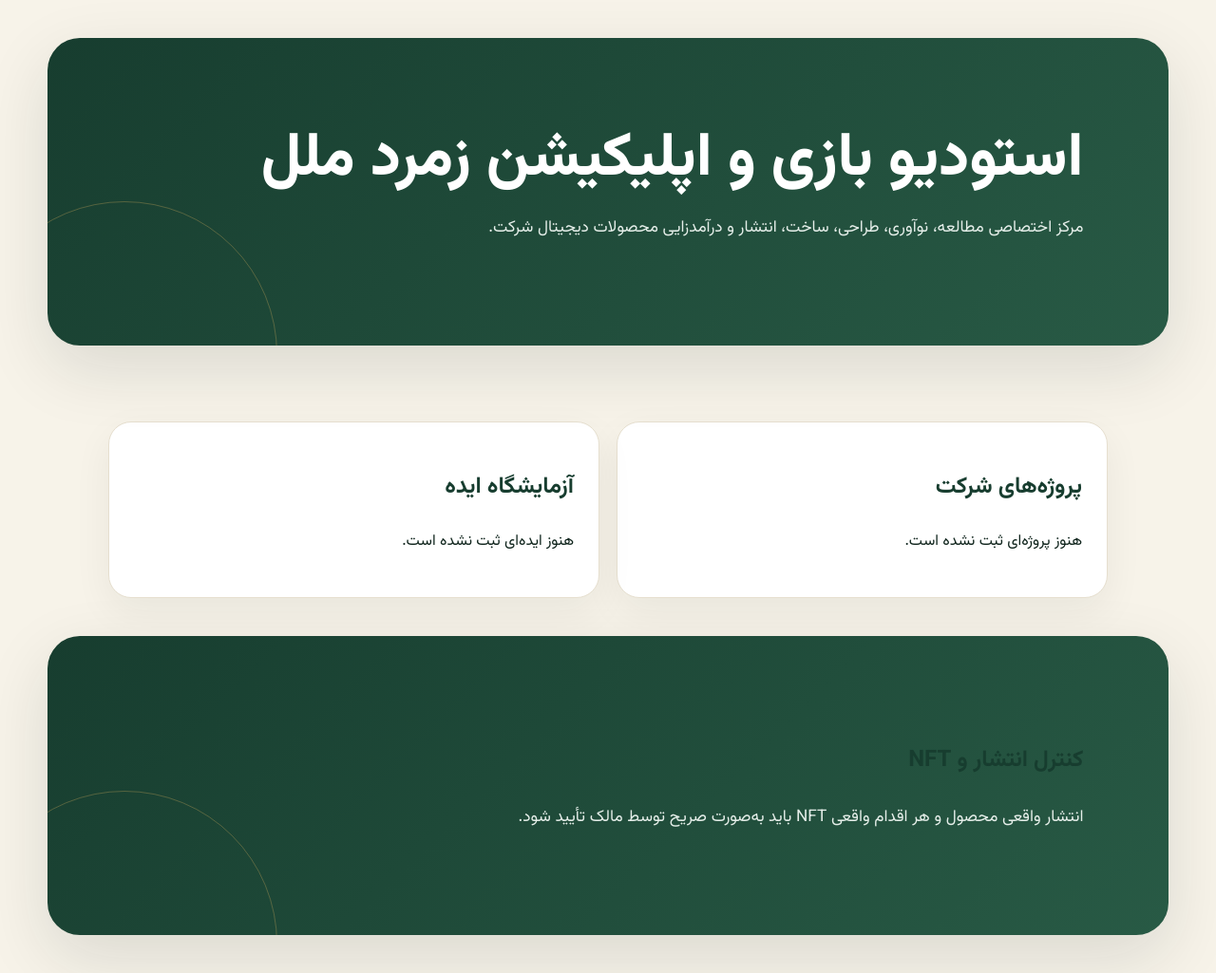
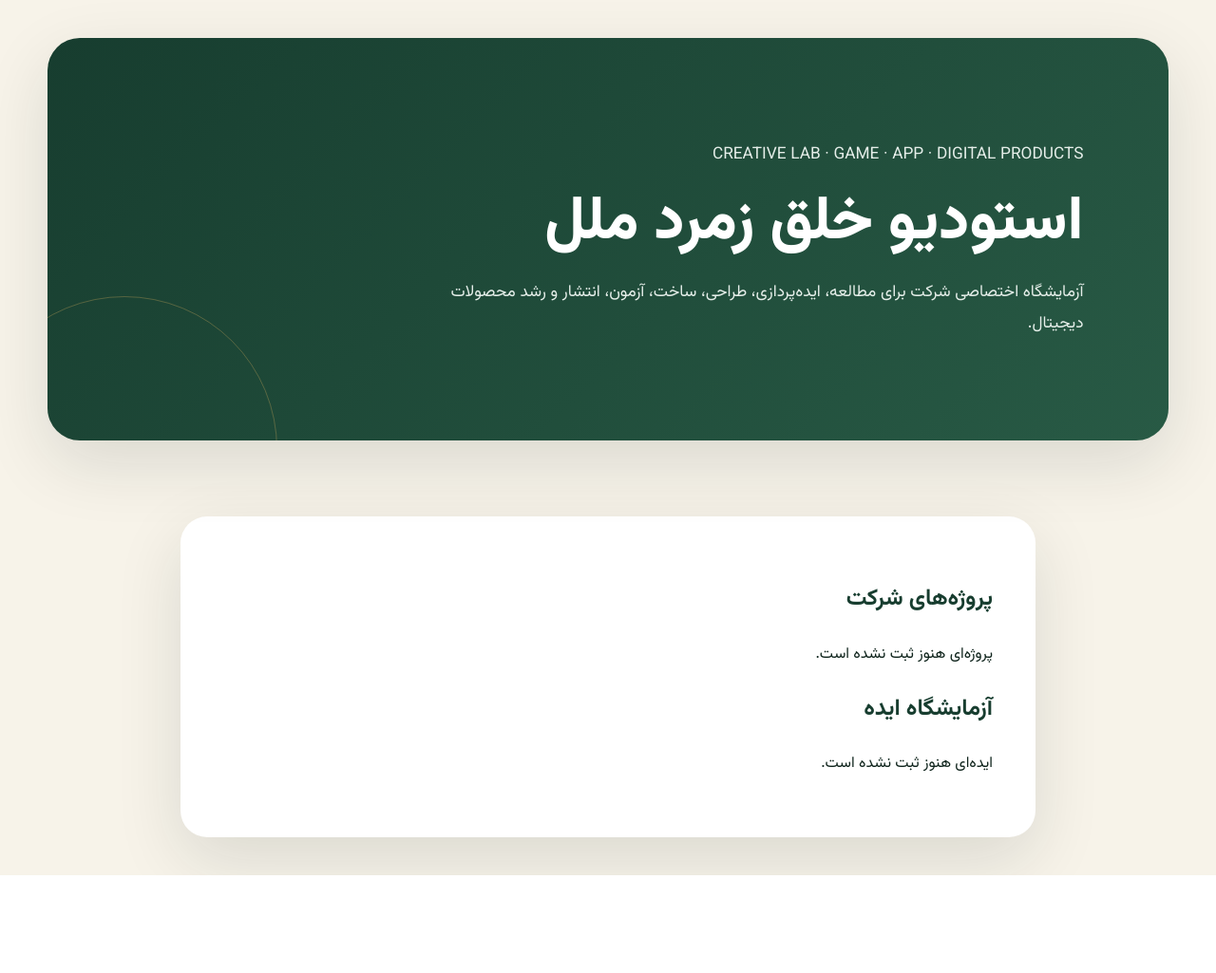
Before and after one commit to mojtabarozegar11-ship-it/zomorodmelal-codex, a Django app: template django_project/templates/studio/home.html in a window 1280 px wide. Shown: the part 71-1096 px from the top of the page at 95% size. After the commit the page ends 993 px from the top, so only its background shows below. Run offline with Django 4.2, Linux system fonts and the light colour scheme; the template is opened without the code that fills it, so the values that code supplies are empty.

Commit message:
Create premium page-specific visual system

```diff
--- a/django_project/templates/studio/home.html
+++ b/django_project/templates/studio/home.html
@@ -1,16 +1 @@
-{% extends "base.html" %}
-{% block title %}استودیو بازی و اپلیکیشن | زمرد ملل{% endblock %}
-{% block content %}
-<section class="hero">
-  <h1>استودیو بازی و اپلیکیشن زمرد ملل</h1>
-  <p>مرکز اختصاصی مطالعه، نوآوری، طراحی، ساخت، انتشار و درآمدزایی محصولات دیجیتال شرکت.</p>
-</section>
-<section class="cards">
-  {% for title, text in stages %}<article><h2>{{ title }}</h2><p>{{ text }}</p></article>{% endfor %}
-</section>
-<section class="cards">
-  <article><h2>پروژه‌های شرکت</h2>{% for project in projects %}<p><strong>{{ project.name }}</strong> — {{ project.get_kind_display }} — {{ project.get_status_display }}</p>{% empty %}<p>هنوز پروژه‌ای ثبت نشده است.</p>{% endfor %}</article>
-  <article><h2>آزمایشگاه ایده</h2>{% for idea in ideas %}<p>{{ idea.title }}{% if idea.approved_for_prototyping %} ✓{% endif %}</p>{% empty %}<p>هنوز ایده‌ای ثبت نشده است.</p>{% endfor %}</article>
-</section>
-<section class="hero"><h2>کنترل انتشار و NFT</h2><p>انتشار واقعی محصول و هر اقدام واقعی NFT باید به‌صورت صریح توسط مالک تأیید شود.</p></section>
-{% endblock %}
+{% extends "base.html" %}{% block title %}استودیو خلق | زمرد ملل{% endblock %}{% block content %}<section class="hero"><p>CREATIVE LAB · GAME · APP · DIGITAL PRODUCTS</p><h1>استودیو خلق زمرد ملل</h1><p>آزمایشگاه اختصاصی شرکت برای مطالعه، ایده‌پردازی، طراحی، ساخت، آزمون، انتشار و رشد محصولات دیجیتال.</p></section><section class="cards">{% for title,text in stages %}<article><h2>{{ title }}</h2><p>{{ text }}</p></article>{% endfor %}</section><section class="content"><h2>پروژه‌های شرکت</h2>{% for project in projects %}<p><strong>{{ project.name }}</strong> — {{ project.get_kind_display }} — {{ project.get_status_display }}</p>{% empty %}<p>پروژه‌ای هنوز ثبت نشده است.</p>{% endfor %}<h2>آزمایشگاه ایده</h2>{% for idea in ideas %}<p>{{ idea.title }}{% if idea.approved_for_prototyping %} ✓{% endif %}</p>{% empty %}<p>ایده‌ای هنوز ثبت نشده است.</p>{% endfor %}</section>{% endblock %}
```
